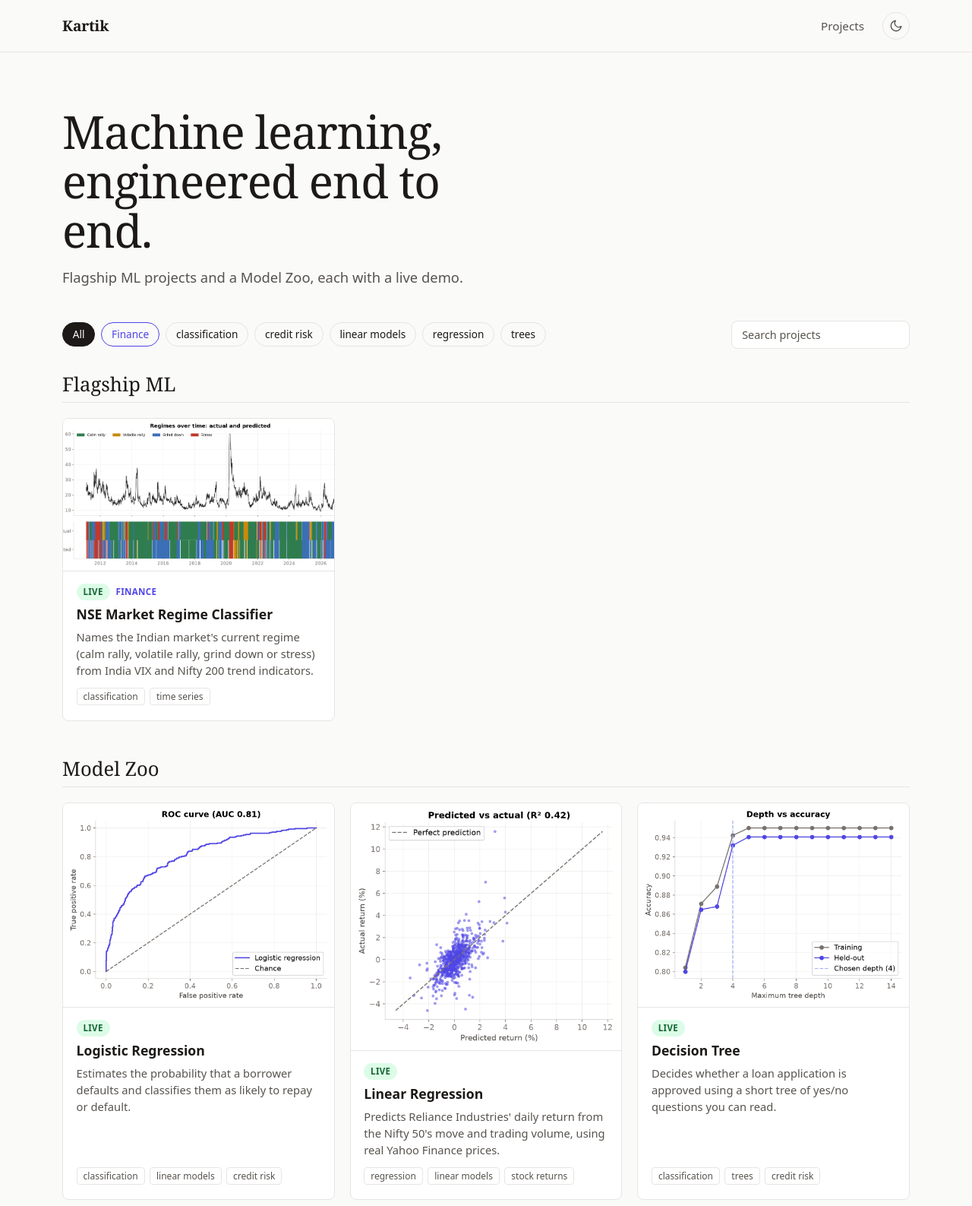
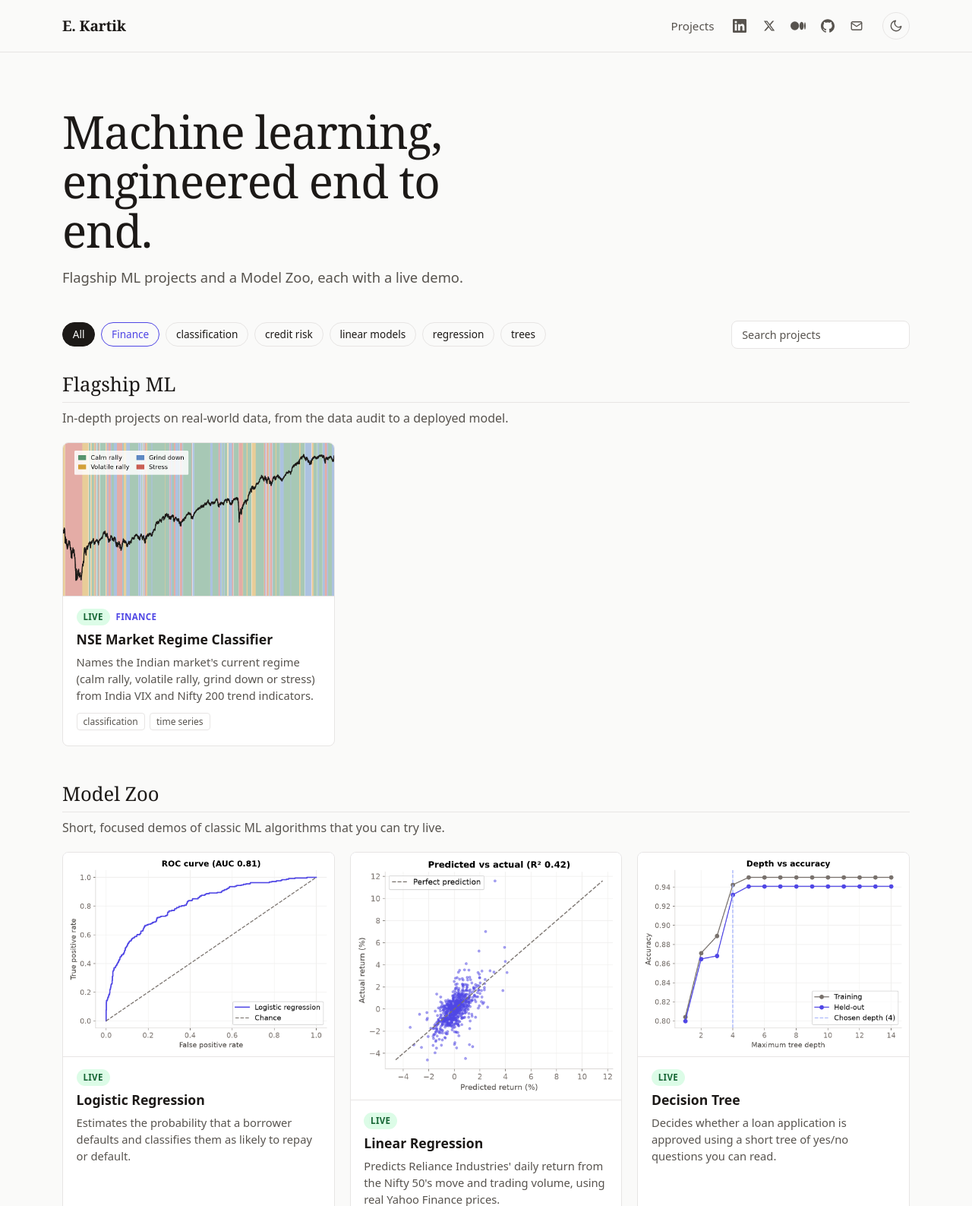
Before and after one commit to ekpixelmonk/EK.MLPortfolio, an ASP.NET Core app: page / in a window 1280 px wide. Shown: the top 1587 px of the page at 76% size. Run offline with ASP.NET Core 8, Linux system fonts and the light colour scheme; some libraries are stand-ins or nearby versions.

Commit message:
Polish the homepage: card image, section descriptions, name and social icons
- NSE card: dedicated 16:9 thumbnail (Nifty 200 over regime-coloured bands)
  generated by make_thumbnail in ml/nse-regime/train.py, replacing a cropped
  copy of the 2:1 timeline chart.
- Homepage: one-line description under each section title (Flagship ML,
  Model Zoo).
- Site name is now "E. Kartik" (header, tab title, footer).
- Social icons (LinkedIn, X, Medium, GitHub, email) in the navbar and footer
  from one partial; each renders only when its Site setting is set. SiteOptions
  gains TwitterUrl, MediumUrl and Email; links configured in appsettings.json.
- Tests (153 pass), README, CLAUDE.md and ADR updated.

Co-Authored-By: Claude Sonnet 5.5 <noreply@anthropic.com>

```diff
--- a/src/MLPortfolio.Web/Models/SiteOptions.cs
+++ b/src/MLPortfolio.Web/Models/SiteOptions.cs
@@ -5,13 +5,17 @@ public sealed class SiteOptions
 {
     public const string SectionName = "Site";
 
-    public string OwnerName { get; set; } = "Kartik";
+    public string OwnerName { get; set; } = "E. Kartik";
     public string Tagline { get; set; } = "Machine learning, engineered end to end.";
     public string Description { get; set; } = "Flagship ML projects and a Model Zoo, each with a live demo.";
 
     /// <summary>Optional. A link is rendered only when its URL is set.</summary>
     public string? GitHubUrl { get; set; }
     public string? LinkedInUrl { get; set; }
+    public string? TwitterUrl { get; set; }
+    public string? MediumUrl { get; set; }
+    /// <summary>Optional email address; rendered as a <c>mailto:</c> icon link. Never invented.</summary>
+    public string? Email { get; set; }
 
     /// <summary>
     /// Optional. The monorepo's GitHub URL. Live projects link to <c>ml/&lt;slug&gt;</c> inside it unless
--- a/src/MLPortfolio.Web/Views/Home/Index.cshtml
+++ b/src/MLPortfolio.Web/Views/Home/Index.cshtml
@@ -30,8 +30,8 @@
     </div>
     <p id="filter-status" class="visually-hidden" role="status" aria-live="polite"></p>
 
-    @await Html.PartialAsync("_ProjectSection", (Title: "Flagship ML", Id: "flagship", Projects: Model.Flagship))
-    @await Html.PartialAsync("_ProjectSection", (Title: "Model Zoo", Id: "zoo", Projects: Model.Zoo))
+    @await Html.PartialAsync("_ProjectSection", (Title: "Flagship ML", Id: "flagship", Description: "In-depth projects on real-world data, from the data audit to a deployed model.", Projects: Model.Flagship))
+    @await Html.PartialAsync("_ProjectSection", (Title: "Model Zoo", Id: "zoo", Description: "Short, focused demos of classic ML algorithms that you can try live.", Projects: Model.Zoo))
 
     <p id="no-results" class="empty-state" hidden>No projects match your filter.</p>
 </section>
--- a/src/MLPortfolio.Web/Views/Shared/_Layout.cshtml
+++ b/src/MLPortfolio.Web/Views/Shared/_Layout.cshtml
@@ -36,18 +36,11 @@
     <a class="skip-link" href="#main">Skip to content</a>
 
     <header class="site-header">
-        <div class="container d-flex align-items-center justify-content-between py-3">
+        <div class="container d-flex flex-wrap align-items-center justify-content-between gap-2 py-3">
             <a class="site-brand" asp-controller="Home" asp-action="Index">@site.OwnerName</a>
-            <nav aria-label="Primary" class="d-flex align-items-center gap-3 gap-sm-4">
+            <nav aria-label="Primary" class="d-flex align-items-center gap-3">
                 <a class="site-link" asp-controller="Home" asp-action="Index" asp-fragment="projects">Projects</a>
-                @if (!string.IsNullOrWhiteSpace(site.GitHubUrl))
-                {
-                    <a class="site-link" href="@site.GitHubUrl" rel="noopener" target="_blank">GitHub</a>
-                }
-                @if (!string.IsNullOrWhiteSpace(site.LinkedInUrl))
-                {
-                    <a class="site-link" href="@site.LinkedInUrl" rel="noopener" target="_blank">LinkedIn</a>
-                }
+                <partial name="_SocialLinks" />
                 <button type="button" class="theme-toggle" id="theme-toggle" aria-label="Switch to dark theme" title="Toggle theme">
                     <svg class="icon-moon" viewBox="0 0 24 24" width="18" height="18" fill="none" stroke="currentColor" stroke-width="1.8" stroke-linecap="round" stroke-linejoin="round" aria-hidden="true"><path d="M21 12.8A9 9 0 1 1 11.2 3a7 7 0 0 0 9.8 9.8z" /></svg>
                     <svg class="icon-sun" viewBox="0 0 24 24" width="18" height="18" fill="none" stroke="currentColor" stroke-width="1.8" stroke-linecap="round" stroke-linejoin="round" aria-hidden="true"><circle cx="12" cy="12" r="4" /><path d="M12 2v2M12 20v2M4.9 4.9l1.4 1.4M17.7 17.7l1.4 1.4M2 12h2M20 12h2M4.9 19.1l1.4-1.4M17.7 6.3l1.4-1.4" /></svg>
@@ -61,8 +54,9 @@
     </main>
 
     <footer class="site-footer">
-        <div class="container py-4 d-flex flex-column flex-sm-row justify-content-between gap-2">
+        <div class="container py-4 d-flex flex-column flex-sm-row align-items-sm-center justify-content-between gap-2">
             <span>&copy; @DateTime.UtcNow.Year @site.OwnerName</span>
+            <partial name="_SocialLinks" />
             <span>Built with ASP.NET Core, ONNX Runtime and scikit-learn.</span>
         </div>
     </footer>
--- a/src/MLPortfolio.Web/Views/Shared/_ProjectSection.cshtml
+++ b/src/MLPortfolio.Web/Views/Shared/_ProjectSection.cshtml
@@ -1,9 +1,10 @@
-@model (string Title, string Id, IReadOnlyList<ProjectMeta> Projects)
+@model (string Title, string Id, string Description, IReadOnlyList<ProjectMeta> Projects)
 
 @if (Model.Projects.Count > 0)
 {
     <section class="project-section" data-section="@Model.Id" aria-labelledby="section-@Model.Id">
         <h3 id="section-@Model.Id" class="section-title">@Model.Title</h3>
+        <p class="section-desc">@Model.Description</p>
         <div class="project-grid">
             @foreach (var p in Model.Projects)
             {
--- /dev/null
+++ b/src/MLPortfolio.Web/Views/Shared/_SocialLinks.cshtml
@@ -0,0 +1,40 @@
+@using Microsoft.Extensions.Options
+@inject IOptions<SiteOptions> SiteConfig
+@{
+    // Icon-only links. Each one is rendered only when its URL (or email address) is configured under "Site".
+    var site = SiteConfig.Value;
+    var email = site.Email?.Trim();
+    var any = !string.IsNullOrWhiteSpace(site.LinkedInUrl) || !string.IsNullOrWhiteSpace(site.TwitterUrl)
+              || !string.IsNullOrWhiteSpace(site.MediumUrl) || !string.IsNullOrWhiteSpace(site.GitHubUrl)
+              || !string.IsNullOrWhiteSpace(email);
+}
+@if (any)
+{
+    <ul class="social-links" aria-label="Find me elsewhere">
+        @if (!string.IsNullOrWhiteSpace(site.LinkedInUrl))
+        {
+            <li><a class="social-link" href="@site.LinkedInUrl" rel="noopener" target="_blank" aria-label="LinkedIn" title="LinkedIn">
+                <svg viewBox="0 0 24 24" width="18" height="18" fill="currentColor" aria-hidden="true"><path d="M20.447 20.452h-3.554v-5.569c0-1.328-.027-3.037-1.852-3.037-1.853 0-2.136 1.445-2.136 2.939v5.667H9.351V9h3.414v1.561h.046c.477-.9 1.637-1.85 3.37-1.85 3.601 0 4.267 2.37 4.267 5.455v6.286zM5.337 7.433a2.062 2.062 0 0 1-2.063-2.065 2.064 2.064 0 1 1 2.063 2.065zm1.782 13.019H3.555V9h3.564v11.452zM22.225 0H1.771C.792 0 0 .774 0 1.729v20.542C0 23.227.792 24 1.771 24h20.451C23.2 24 24 23.227 24 22.271V1.729C24 .774 23.2 0 22.222 0h.003z" /></svg></a></li>
+        }
+        @if (!string.IsNullOrWhiteSpace(site.TwitterUrl))
+        {
+            <li><a class="social-link" href="@site.TwitterUrl" rel="noopener" target="_blank" aria-label="X (Twitter)" title="X (Twitter)">
+                <svg viewBox="0 0 24 24" width="16" height="16" fill="currentColor" aria-hidden="true"><path d="M18.244 2.25h3.308l-7.227 8.26 8.502 11.24H16.17l-5.214-6.817L4.99 21.75H1.68l7.73-8.835L1.254 2.25H8.08l4.713 6.231zm-1.161 17.52h1.833L7.084 4.126H5.117z" /></svg></a></li>
+        }
+        @if (!string.IsNullOrWhiteSpace(site.MediumUrl))
+        {
+            <li><a class="social-link" href="@site.MediumUrl" rel="noopener" target="_blank" aria-label="Medium" title="Medium">
+                <svg viewBox="0 0 24 24" width="20" height="20" fill="currentColor" aria-hidden="true"><path d="M13.54 12a6.8 6.8 0 01-6.77 6.82A6.8 6.8 0 010 12a6.8 6.8 0 016.77-6.82A6.8 6.8 0 0113.54 12zM20.96 12c0 3.54-1.51 6.42-3.38 6.42-1.87 0-3.39-2.88-3.39-6.42s1.52-6.42 3.39-6.42 3.38 2.88 3.38 6.42M24 12c0 3.17-.53 5.75-1.19 5.75-.66 0-1.19-2.58-1.19-5.75s.53-5.75 1.19-5.75C23.47 6.25 24 8.83 24 12z" /></svg></a></li>
+        }
+        @if (!string.IsNullOrWhiteSpace(site.GitHubUrl))
+        {
+            <li><a class="social-link" href="@site.GitHubUrl" rel="noopener" target="_blank" aria-label="GitHub" title="GitHub">
+                <svg viewBox="0 0 24 24" width="18" height="18" fill="currentColor" aria-hidden="true"><path d="M12 .297c-6.63 0-12 5.373-12 12 0 5.303 3.438 9.8 8.205 11.385.6.113.82-.258.82-.577 0-.285-.01-1.04-.015-2.04-3.338.724-4.042-1.61-4.042-1.61C4.422 18.07 3.633 17.7 3.633 17.7c-1.087-.744.084-.729.084-.729 1.205.084 1.838 1.236 1.838 1.236 1.07 1.835 2.809 1.305 3.495.998.108-.776.417-1.305.76-1.605-2.665-.3-5.466-1.332-5.466-5.93 0-1.31.465-2.38 1.235-3.22-.135-.303-.54-1.523.105-3.176 0 0 1.005-.322 3.3 1.23.96-.267 1.98-.399 3-.405 1.02.006 2.04.138 3 .405 2.28-1.552 3.285-1.23 3.285-1.23.645 1.653.24 2.873.12 3.176.765.84 1.23 1.91 1.23 3.22 0 4.61-2.805 5.625-5.475 5.921.42.36.81 1.096.81 2.22 0 1.606-.015 2.896-.015 3.286 0 .315.21.69.825.57C20.565 22.092 24 17.592 24 12.297c0-6.627-5.373-12-12-12" /></svg></a></li>
+        }
+        @if (!string.IsNullOrWhiteSpace(email))
+        {
+            <li><a class="social-link" href="mailto:@email" aria-label="Email" title="Email">
+                <svg viewBox="0 0 24 24" width="18" height="18" fill="none" stroke="currentColor" stroke-width="1.8" stroke-linecap="round" stroke-linejoin="round" aria-hidden="true"><rect x="3" y="5" width="18" height="14" rx="2" /><path d="m3 7 9 6 9-6" /></svg></a></li>
+        }
+    </ul>
+}
--- a/src/MLPortfolio.Web/wwwroot/css/site.css
+++ b/src/MLPortfolio.Web/wwwroot/css/site.css
@@ -272,3 +272,12 @@ body { background: var(--bg); color: var(--text); }
 .reading-inputs li { display: flex; justify-content: space-between; max-width: 28rem; gap: 1rem; }
 .reading-inputs strong { color: var(--text); font-variant-numeric: tabular-nums; }
 @media (max-width: 575.98px) { .reading-sentence { font-size: 1.25rem; } .reading-probs li { grid-template-columns: 7rem 1fr 2.5rem; } }
+
+.section-desc { color: var(--muted); margin: -.75rem 0 1.25rem; max-width: 65ch; }
+
+/* Social icon links (navbar and footer) */
+.social-links { list-style: none; margin: 0; padding: 0; display: flex; align-items: center; gap: .15rem; }
+.social-link { display: inline-flex; align-items: center; justify-content: center; width: 2.25rem; height: 2.25rem; border-radius: 50%; color: var(--muted); transition: color .15s, background-color .15s; }
+.social-link:hover { color: var(--accent); background: var(--accent-soft); }
+.social-link:focus-visible { outline: 2px solid var(--accent); outline-offset: 2px; }
+@media (max-width: 575.98px) { .social-link { width: 2rem; height: 2rem; } .site-header nav { gap: .5rem !important; } }
```
Also changed, not shown: CLAUDE.md (+1 -1 lines), docs/ADR.md (+3 -0 lines), src/MLPortfolio.Web/appsettings.json (+6 -3 lines), tests/MLPortfolio.Tests/HomePageTests.cs (+48 -1 lines), README.md, src/MLPortfolio.Web/wwwroot/projects/nse-regime/charts/thumbnail.png, 1 other file.
